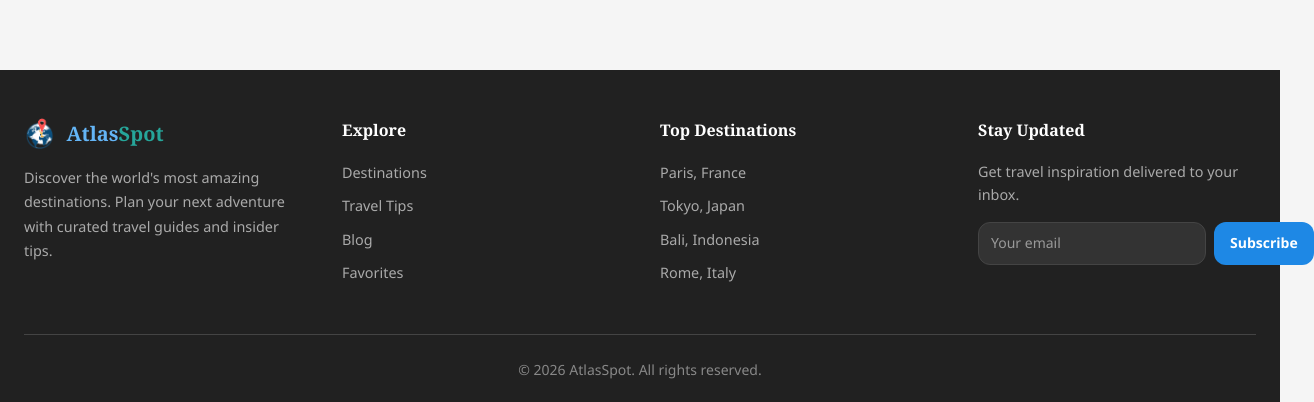
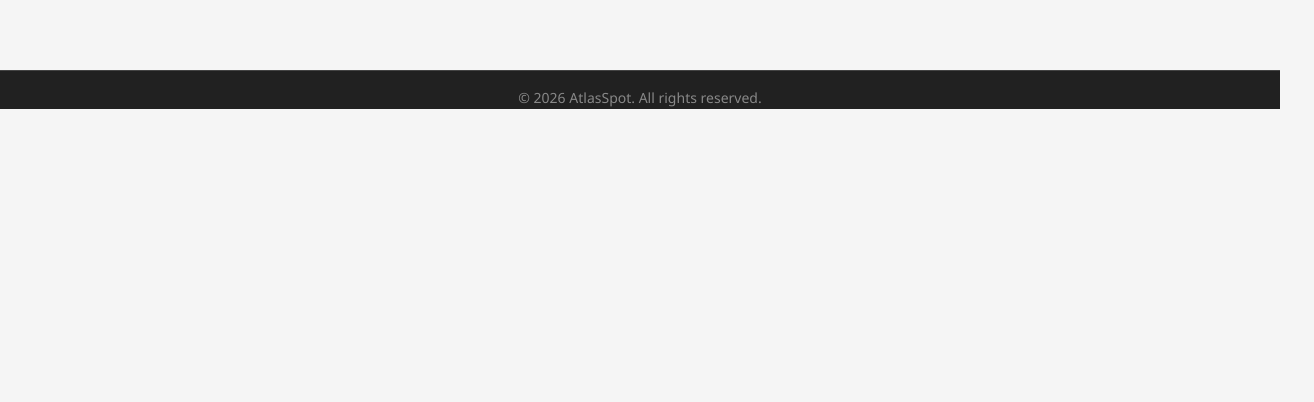
Before and after one commit to Anh-Khoi-Ngo/AtlasSpot, a React (Vite) app: page /favorites in a window 1280 px wide. Shown: the part 801-1203 px from the top of the page, 1314 px wide, since content can reach past the window. After the commit the page ends 910 px from the top, so only its background shows below. Built offline with nearby package versions, Linux system fonts and the light colour scheme; no server answers.

Commit message:
refactor: simplify Footer component by removing unused sections and styles

```diff
--- a/src/components/Footer.jsx
+++ b/src/components/Footer.jsx
@@ -1,172 +1,18 @@
-import { Link } from 'react-router-dom';
-
 export default function Footer() {
   return (
     <footer
       style={{
         backgroundColor: 'var(--neutral-900)',
         color: 'var(--neutral-300)',
-        padding: '3rem 1.5rem 1.5rem',
+
       }}
     >
-      <div
-        style={{
-          maxWidth: '1280px',
-          margin: '0 auto',
-          display: 'grid',
-          gridTemplateColumns: 'repeat(auto-fit, minmax(220px, 1fr))',
-          gap: '2.5rem',
-          marginBottom: '2.5rem',
-        }}
-      >
-        {/* Brand */}
-        <div>
-          <div style={{ display: 'flex', alignItems: 'center', gap: '0.75rem', marginBottom: '1rem' }}>
-            <img src="/atlasspot-logo.png" alt="AtlasSpot" style={{ height: '32px' }} />
-            <span
-              style={{
-                fontSize: '1.25rem',
-                fontWeight: '700',
-                fontFamily: 'var(--font-family-heading)',
-                color: 'var(--primary-blue-light)',
-              }}
-            >
-              Atlas<span style={{ color: 'var(--secondary-teal)' }}>Spot</span>
-            </span>
-          </div>
-          <p style={{ fontSize: '0.9rem', lineHeight: '1.7', color: '#aaa' }}>
-            Discover the world's most amazing destinations. Plan your next adventure with curated travel guides and insider tips.
-          </p>
-        </div>
-
-        {/* Explore */}
-        <div>
-          <h4
-            style={{
-              fontSize: '1rem',
-              fontWeight: '700',
-              color: 'white',
-              marginBottom: '1rem',
-              fontFamily: 'var(--font-family-heading)',
-            }}
-          >
-            Explore
-          </h4>
-          <ul style={{ listStyle: 'none', padding: 0 }}>
-            {[
-              { name: 'Destinations', path: '/destinations' },
-              { name: 'Travel Tips', path: '/travel-tips' },
-              { name: 'Blog', path: '/blog' },
-              { name: 'Favorites', path: '/favorites' },
-            ].map((item) => (
-              <li key={item.path} style={{ marginBottom: '0.5rem' }}>
-                <Link
-                  to={item.path}
-                  style={{
-                    color: '#aaa',
-                    fontSize: '0.9rem',
-                    transition: 'color 0.2s',
-                  }}
-                  onMouseEnter={(e) => (e.target.style.color = 'var(--primary-blue-light)')}
-                  onMouseLeave={(e) => (e.target.style.color = '#aaa')}
-                >
-                  {item.name}
-                </Link>
-              </li>
-            ))}
-          </ul>
-        </div>
-
-        {/* Top Destinations */}
-        <div>
-          <h4
-            style={{
-              fontSize: '1rem',
-              fontWeight: '700',
-              color: 'white',
-              marginBottom: '1rem',
-              fontFamily: 'var(--font-family-heading)',
-            }}
-          >
-            Top Destinations
-          </h4>
-          <ul style={{ listStyle: 'none', padding: 0 }}>
-            {['Paris, France', 'Tokyo, Japan', 'Bali, Indonesia', 'Rome, Italy'].map((dest) => (
-              <li key={dest} style={{ marginBottom: '0.5rem' }}>
-                <Link
-                  to="/destinations"
-                  style={{
-                    color: '#aaa',
-                    fontSize: '0.9rem',
-                    transition: 'color 0.2s',
-                  }}
-                  onMouseEnter={(e) => (e.target.style.color = 'var(--primary-blue-light)')}
-                  onMouseLeave={(e) => (e.target.style.color = '#aaa')}
-                >
-                  {dest}
-                </Link>
-              </li>
-            ))}
-          </ul>
-        </div>
-
-        {/* Newsletter */}
-        <div>
-          <h4
-            style={{
-              fontSize: '1rem',
-              fontWeight: '700',
-              color: 'white',
-              marginBottom: '1rem',
-              fontFamily: 'var(--font-family-heading)',
-            }}
-          >
-            Stay Updated
-          </h4>
-          <p style={{ fontSize: '0.9rem', color: '#aaa', marginBottom: '1rem' }}>
-            Get travel inspiration delivered to your inbox.
-          </p>
-          <div style={{ display: 'flex', gap: '0.5rem' }}>
-            <input
-              type="email"
-              placeholder="Your email"
-              style={{
-                flex: 1,
-                padding: '0.6rem 0.75rem',
-                borderRadius: 'var(--radius)',
-                border: '1px solid #444',
-                backgroundColor: '#333',
-                color: 'white',
-                fontSize: '0.875rem',
-                outline: 'none',
-              }}
-            />
-            <button
-              style={{
-                backgroundColor: 'var(--primary-blue)',
-                color: 'white',
-                padding: '0.6rem 1rem',
-                borderRadius: 'var(--radius)',
-                border: 'none',
-                fontWeight: '600',
-                cursor: 'pointer',
-                fontSize: '0.875rem',
-                transition: 'background-color 0.2s',
-              }}
-              onMouseEnter={(e) => (e.target.style.backgroundColor = 'var(--primary-blue-dark)')}
-              onMouseLeave={(e) => (e.target.style.backgroundColor = 'var(--primary-blue)')}
-            >
-              Subscribe
-            </button>
-          </div>
-        </div>
-      </div>
 
       {/* Divider */}
       <div
         style={{
           borderTop: '1px solid #444',
-          paddingTop: '1.5rem',
+          paddingTop: '1rem',
           textAlign: 'center',
         }}
       >
```
